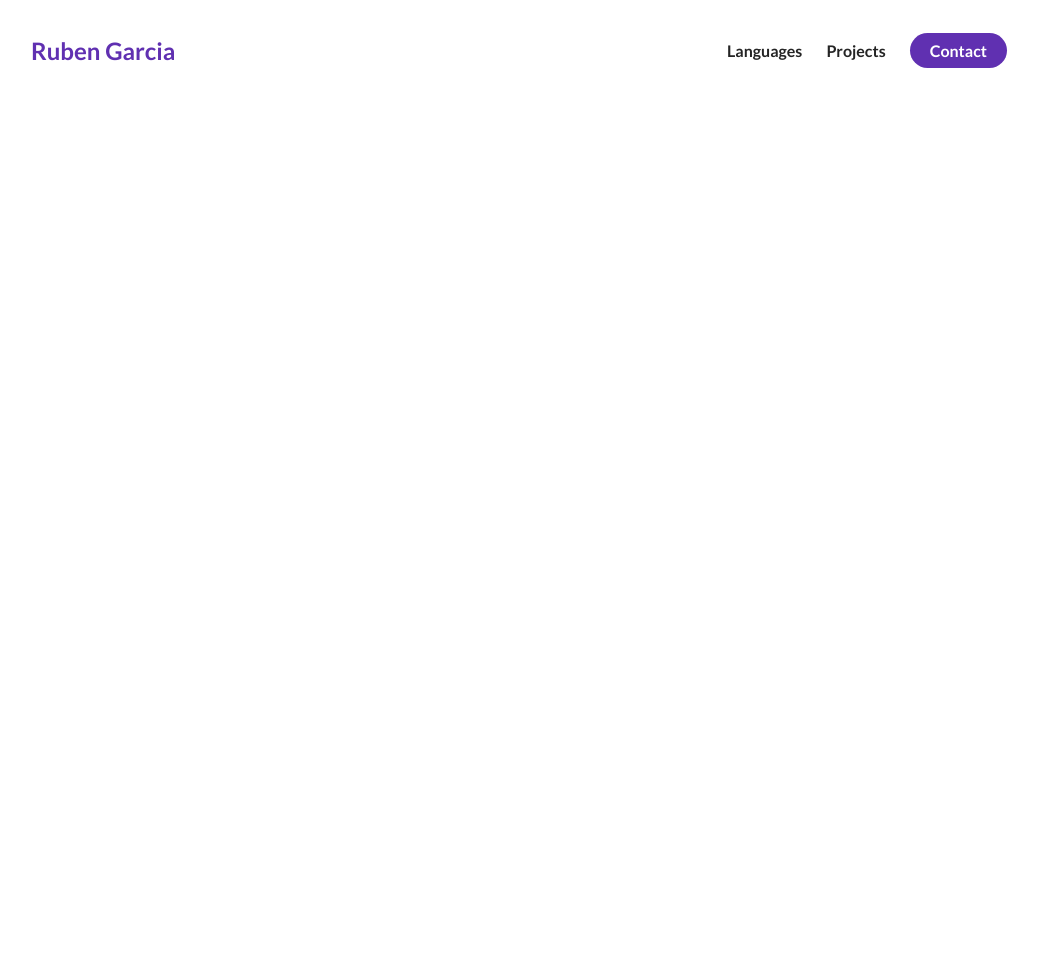
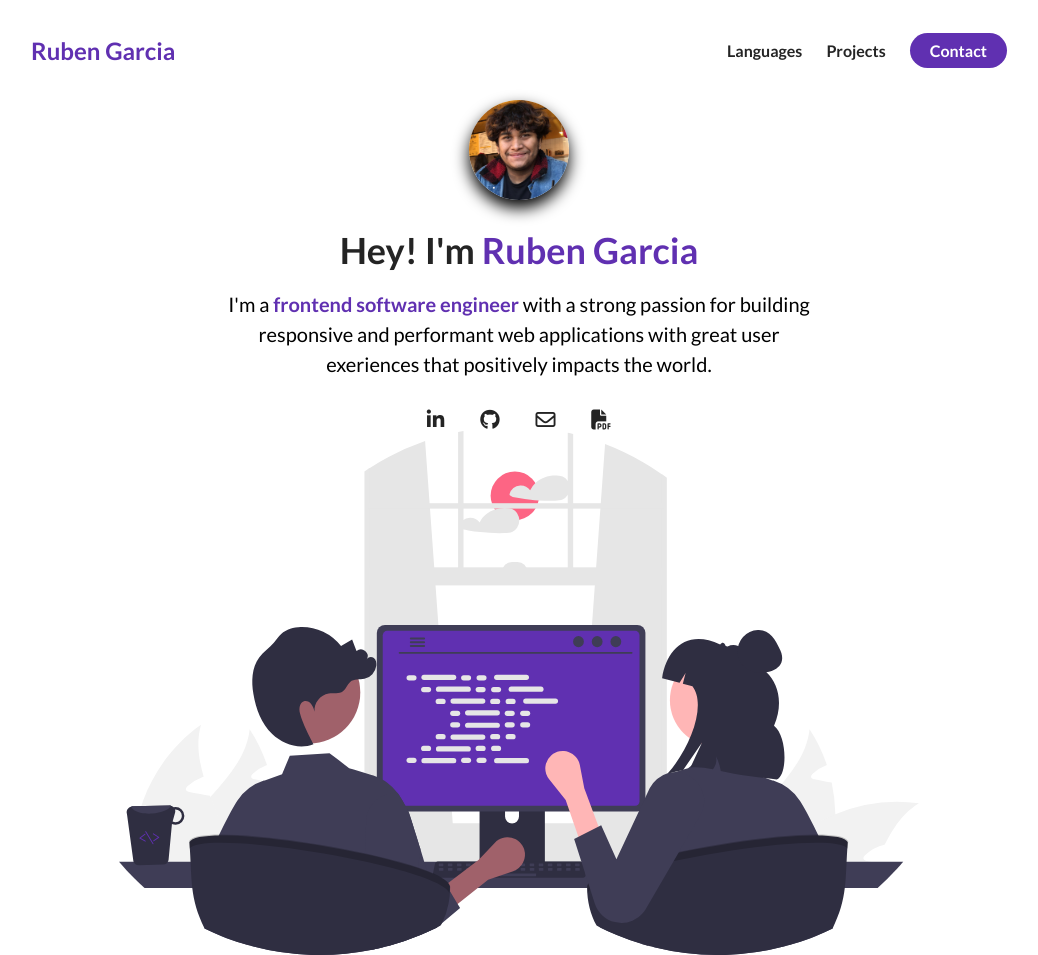
Before and after one commit to rgarci82/e-portfolio, a plain HTML site: page index.html in a window 1280 px wide. Shown: the whole page, without its empty margins (121-1159 px from the left). Before the commit the page ends 800 px from the top, so only its background shows below. Drawn offline with Linux system fonts and the light colour scheme.

Commit message:
about-me

```diff
--- a/index.html
+++ b/index.html
@@ -6,6 +6,10 @@
     <meta name="viewport" content="width=device-width, initial-scale=1.0" />
     <title>Ruben Garcia</title>
     <link rel="stylesheet" href="./styles.css" />
+    <script
+      src="https://kit.fontawesome.com/c8e4d183c2.js"
+      crossorigin="anonymous"
+    ></script>
   </head>
   <body>
     <section id="about-me">
@@ -33,6 +37,50 @@
           </li>
         </ul>
       </nav>
+      <div class="flex flex-1">
+        <div class="about-me__info row">
+          <div class="about-me__info--container">
+            <figure class="about-me__picture--mask">
+              <img
+                src="./assests/eport.jpg"
+                class="about-me__picture"
+                alt="picture of me"
+              />
+            </figure>
+            <h1 class="about-me__info--title">
+              Hey! I'm <span class="text--purple">Ruben Garcia</span>
+            </h1>
+            <p class="about-me__info--para">
+              I'm a
+              <strong class="text--purple">frontend software engineer</strong>
+              with a strong passion for building responsive and performant web
+              applications with great user exeriences that positively impacts
+              the world.
+            </p>
+            <div class="about-me__links">
+              <a href="" class="about-me__link">
+                <i class="fab fa-linkedin-in"></i>
+              </a>
+              <a href="" class="about-me__link">
+                <i class="fab fa-github"></i>
+              </a>
+              <a href="" class="about-me__link">
+                <i class="far fa-envelope"></i>
+              </a>
+              <a href="" class="about-me__link">
+                <i class="fas fa-file-pdf"></i>
+              </a>
+            </div>
+          </div>
+          <figure class="about-me__img--container">
+            <img
+              src="./assests/undraw_website.svg"
+              class="about-me__img"
+              alt=""
+            />
+          </figure>
+        </div>
+      </div>
     </section>
   </body>
 </html>
--- a/styles.css
+++ b/styles.css
@@ -13,6 +13,10 @@ h1, h2, h3, h4, h5, h6, span{
     line-height: 1.25;
 }
 
+h1{
+    font-size: 36px;
+}
+
 p{
     line-height: 1.5;
     font-size: 16px;
@@ -20,6 +24,24 @@ p{
 
 li{
     list-style: none;
+}
+
+.flex{
+    display: flex;
+}
+
+.flex-1{
+    flex: 1;
+}
+
+.row{
+    width: 100%;
+    max-width: 800px;
+    margin: 0 auto;
+}
+
+.text--purple{
+    color: #6030b1;
 }
 
 /*NAVIGATION BAR*/
@@ -63,3 +85,64 @@ nav{
     margin: 0 12px;
     font-weight: bold;
 }
+
+/*ABOUT ME*/
+
+#about-me{
+    min-height: 100vh;
+    display: flex;
+    flex-direction: column;
+}
+
+.about-me__info{
+    display: flex;
+    flex-direction: column;
+}
+
+.about-me__info--container{
+    display: flex;
+    flex-direction: column;
+    align-items: center;
+    max-width: 600px;
+    margin: 0 auto;
+    text-align: center;
+}
+
+.about-me__picture--mask{
+    width: 100px;
+    height: 100px;
+    border-radius: 50%;
+    overflow: hidden;
+    box-shadow: 0 8px 16px rgba(0,0,0,1);
+    margin-bottom: 28px;
+}
+
+.about-me__picture{
+    width: 100%;
+}
+
+.about-me__info--title{
+    margin-bottom: 16px;
+}
+
+.about-me__info--para{
+    font-size: 20px;
+    margin-bottom: 28px;
+}
+
+.about-me__link{
+    font-size: 20px;
+    color: #242424;
+    text-decoration: none;
+    padding: 0 16px;
+}
+
+.about-me__img--container{
+    flex: 1;
+    display: flex;
+    align-items: center;
+}
+
+.about-me__img{
+    width: 100%;
+}
```
Also changed, not shown: assests/undraw_website.svg (added).
